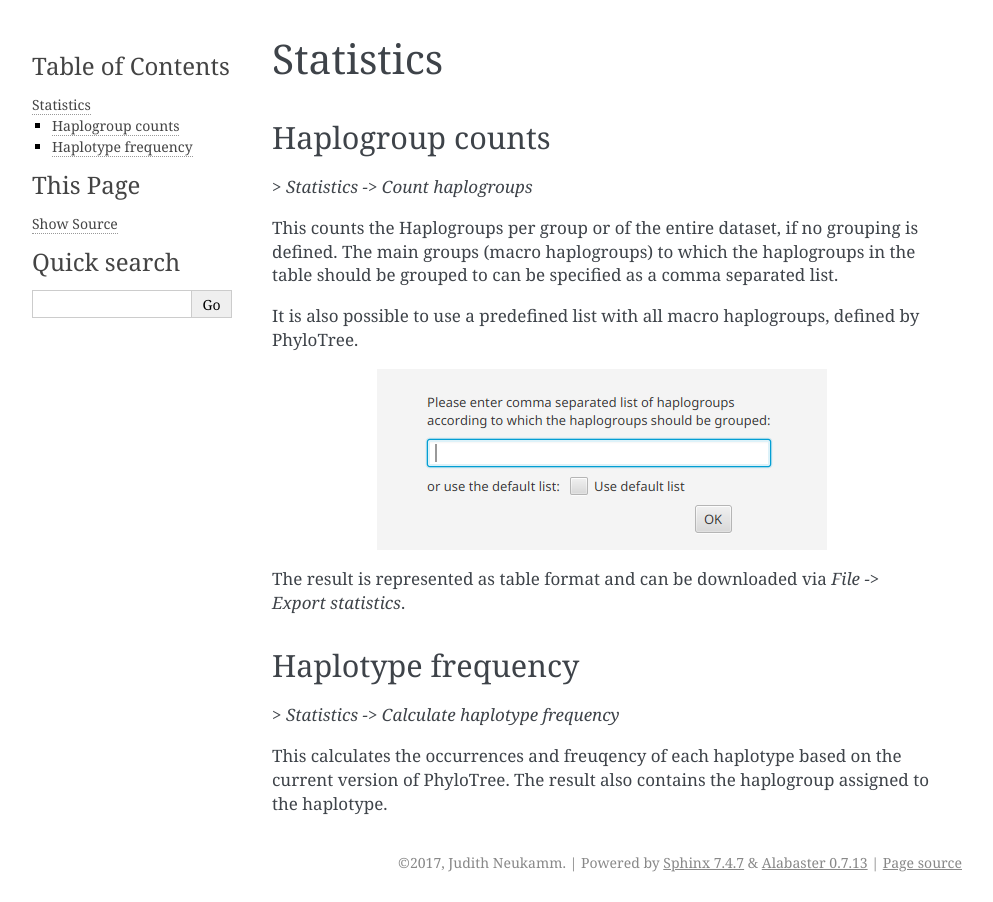
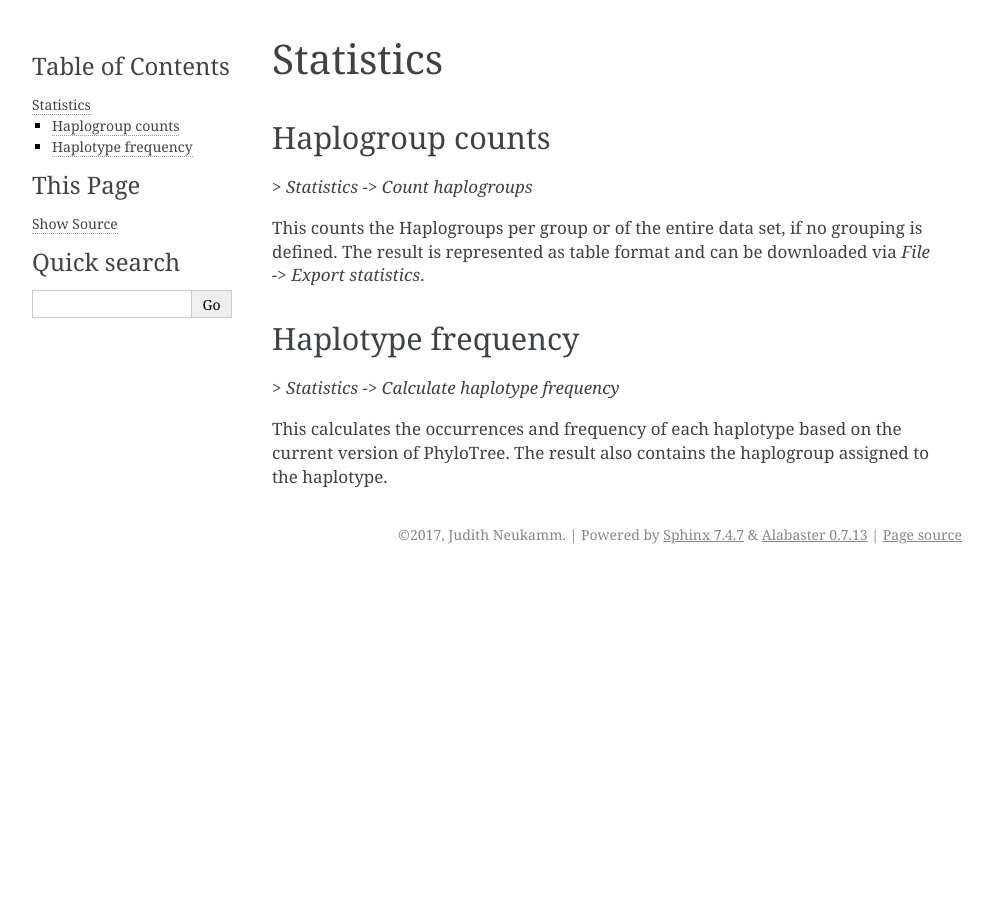
Before and after one commit to mitobench/mitoBench, a Sphinx documentation site: the page built from docs/contents/statistics.rst, in a window 1280 px wide. Shown: the whole page, without its empty margins (148-1141 px from the left). Built offline with Sphinx 7.4.7, drawn with Linux system fonts in a browser that asks for light colours; pages that are not in the unit, such as notebooks, are missing from menus.

Commit message:
Merge branch 'master' of /home/neukamm/IdeaProjects/MitoBench with conflicts.

```diff
--- a/docs/contents/statistics.rst
+++ b/docs/contents/statistics.rst
@@ -7,17 +7,7 @@ Haplogroup counts
 
 > *Statistics -> Count haplogroups*
 
-This counts the Haplogroups per group or of the entire dataset, if no grouping is defined.
-The main groups (macro haplogroups) to which the haplogroups in the table should be
-grouped to can be specified as a comma separated list.
-
-It is also possible to use a predefined list with all macro haplogroups, defined by
-PhyloTree.
-
-
-.. image:: images/haplogroupCounting.png
-   :align: center
-
+This counts the Haplogroups per group or of the entire data set, if no grouping is defined.
 The result is represented as table format and can be downloaded via *File -> Export statistics*.
 
 
@@ -27,5 +17,5 @@ Haplotype frequency
 
 > *Statistics -> Calculate haplotype frequency*
 
-This calculates the occurrences and freuqency of each haplotype based on the current version
+This calculates the occurrences and frequency of each haplotype based on the current version
 of PhyloTree. The result also contains the haplogroup assigned to the haplotype.
```
Also changed, not shown: 7 other files.
